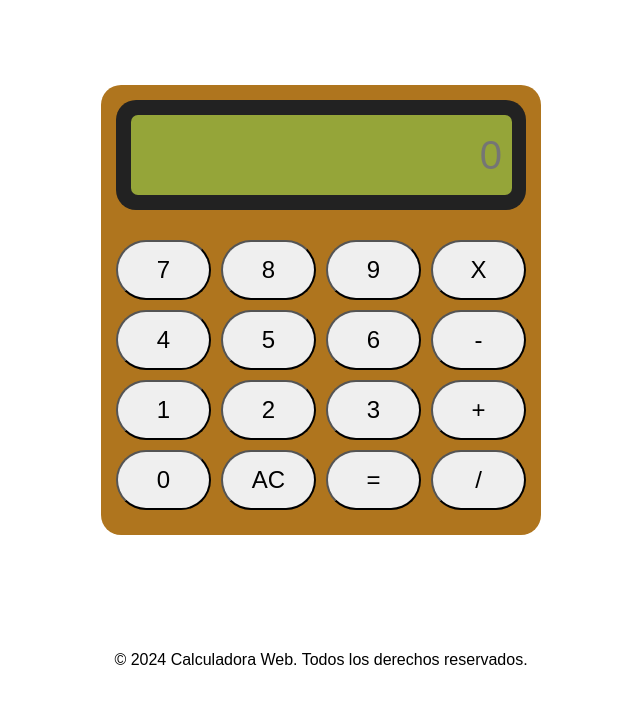
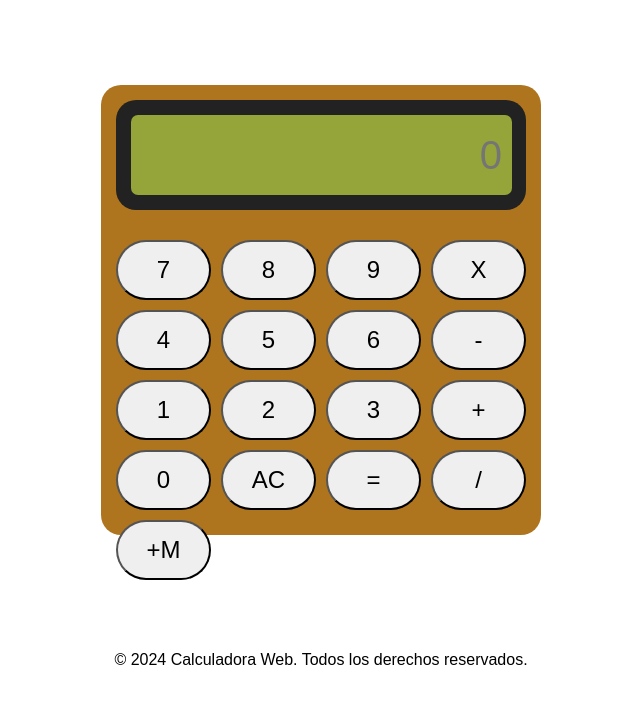
Before and after one commit to CarlosSalcan/Calculadora, a plain HTML site: page web_calc/index.html in a window 1280 px wide. Shown: the part 90-794 px from the top of the page, without its empty margins (319-959 px from the left). Drawn offline with Linux system fonts and the light colour scheme.

Commit message:
Prueba de Ramas
Prototipo de ramas

```diff
--- a/web_calc/index.html
+++ b/web_calc/index.html
@@ -40,6 +40,7 @@
                 <button class="btn" id="btn-ac">AC</button>
                 <button class="btn">=</button>
                 <button class="btn">/</button>
+                <button class="btn">+M</button>
             </div>
         </div>
     </main>
```
